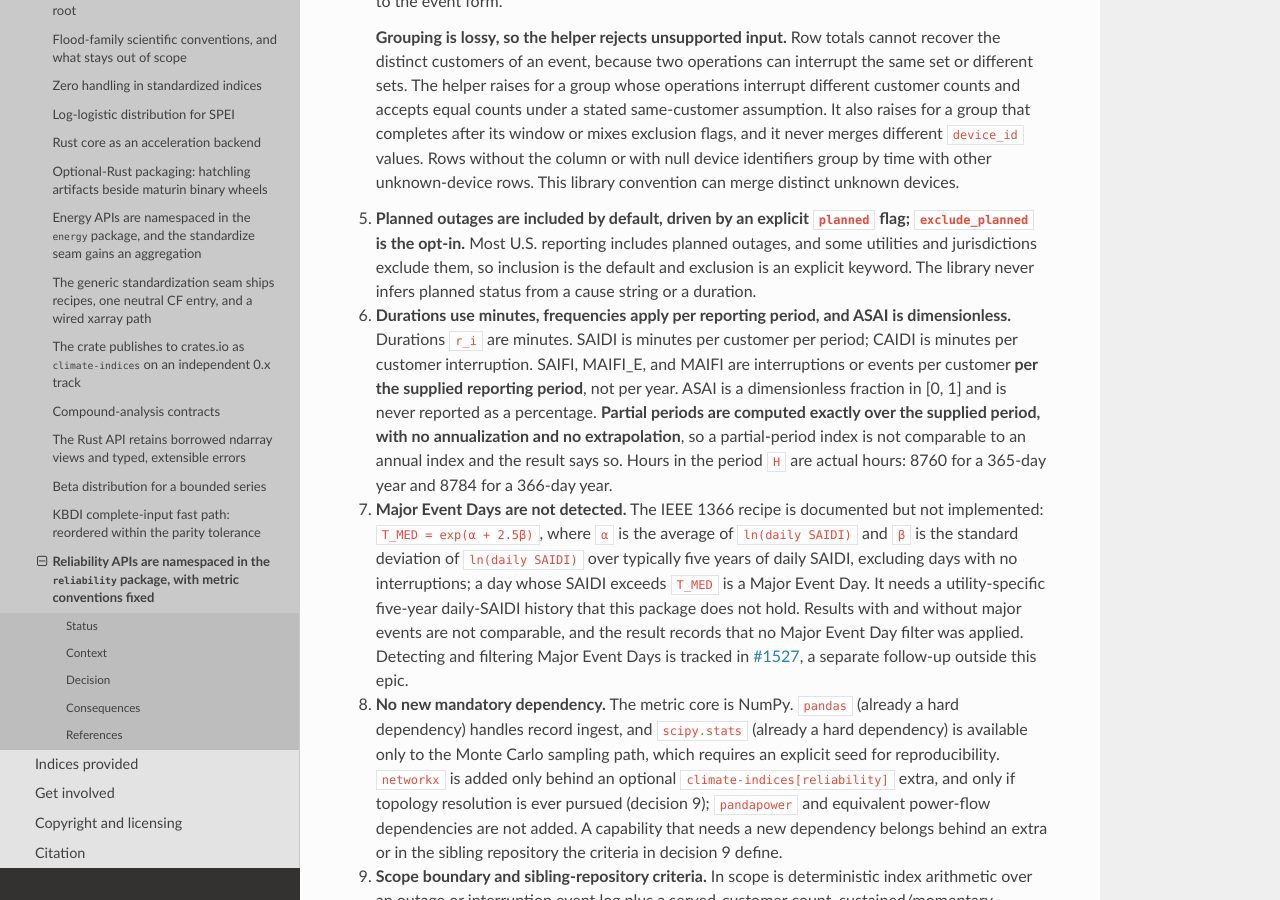
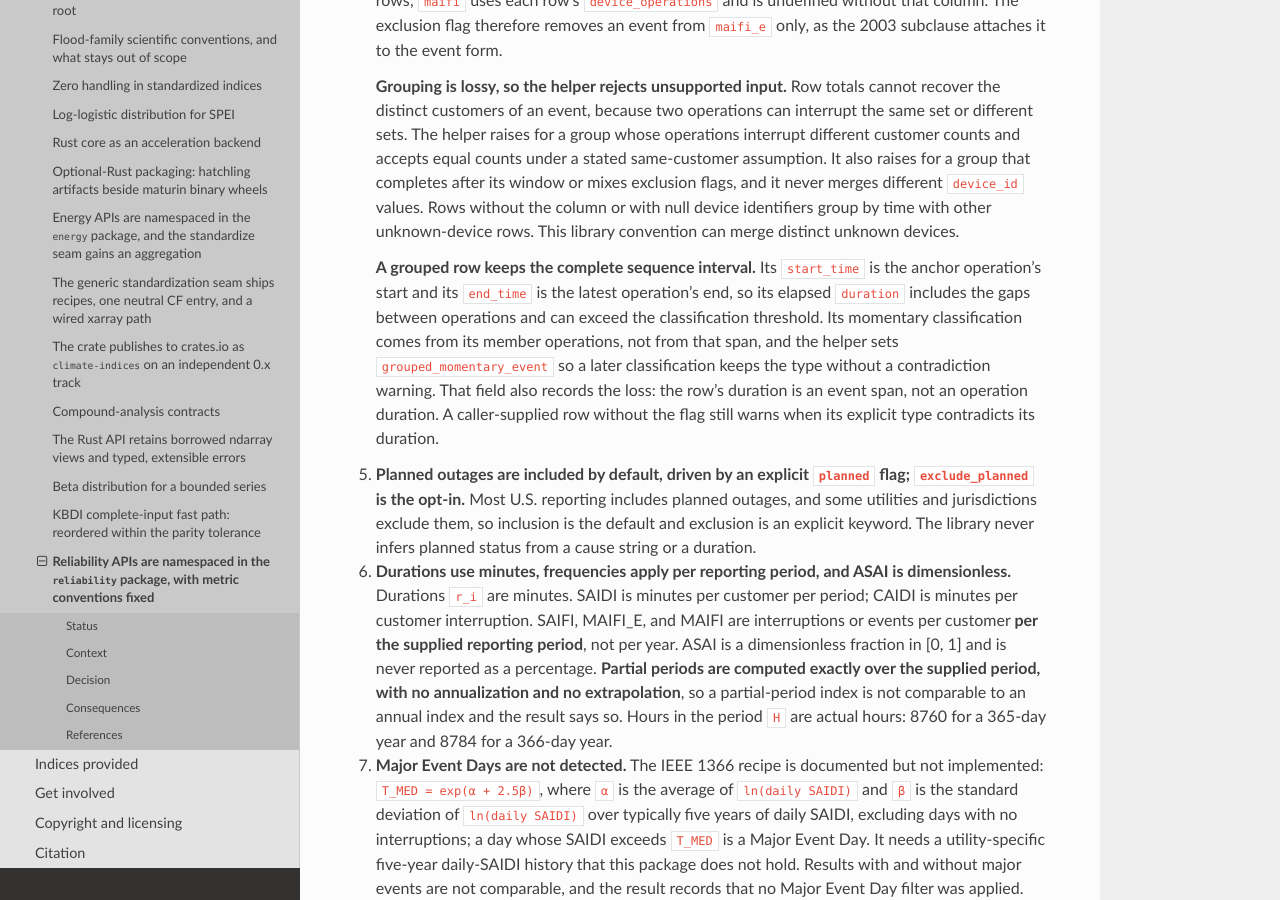
Before and after one commit to monocongo/climate_indices, a Sphinx documentation site: the page built from docs/adr/0026-reliability-module-api-and-conventions.md, in a window 1280 px wide and 900 px high, scrolled down 3574 px. Built offline with Sphinx 7.4.7 and the Read the Docs theme 3.1.0, drawn with Linux system fonts in a browser that asks for light colours; some of the changed text lies outside the part shown.

Commit message:
fix(reliability): keep the grouped momentary event interval
A grouped momentary event keeps the complete anchor-to-end interval, and its
momentary type comes from its member operations. The new optional
`grouped_momentary_event` field marks such a row, so a later classification
keeps the type without a contradiction warning. A caller-supplied row without
the flag still warns when an explicit type contradicts its duration.

Finding: 4448158844, 4448215868
Review-Anchor: https://github.com/monocongo/climate_indices/pull/1544#discussion_r4448158844

```diff
--- a/docs/adr/0026-reliability-module-api-and-conventions.md
+++ b/docs/adr/0026-reliability-module-api-and-conventions.md
@@ -27,6 +27,10 @@ Amended by ENERGY2-7 ([#1341](https://github.com/monocongo/climate_indices/issue
 `reliability_indices()` and `ReliabilityResult` report `maifi_e`, the momentary
 interruption event frequency, and `maifi`, the device-operation frequency, and
 `group_momentary_events()` groups raw momentary operations into events.
+Amended by the [#1341](https://github.com/monocongo/climate_indices/issues/1341)
+review: a grouped row keeps the complete sequence interval, and the optional
+`grouped_momentary_event` field marks an assembled row so its type survives a
+later classification without a contradiction warning.
 Availability (ASAI), simulation, adapters, and the reporting-period inputs remain
 unimplemented.
 ENERGY2-8 through ENERGY2-11
@@ -190,6 +194,16 @@ unreproducible claim of reproduction.
    group by time with other unknown-device rows. This library convention can
    merge distinct unknown devices.
 
+   **A grouped row keeps the complete sequence interval.** Its `start_time` is
+   the anchor operation's start and its `end_time` is the latest operation's end,
+   so its elapsed `duration` includes the gaps between operations and can exceed
+   the classification threshold. Its momentary classification comes from its
+   member operations, not from that span, and the helper sets
+   `grouped_momentary_event` so a later classification keeps the type without a
+   contradiction warning. That field also records the loss: the row's duration is
+   an event span, not an operation duration. A caller-supplied row without the
+   flag still warns when its explicit type contradicts its duration.
+
 5. **Planned outages are included by default, driven by an explicit `planned`
    flag; `exclude_planned` is the opt-in.** Most U.S. reporting includes planned
    outages, and some utilities and jurisdictions exclude them, so inclusion is
```
Also changed, not shown: docs/reference.md (+25 -2 lines), src/climate_indices/CONTEXT.md (+5 -0 lines), 5 other files.
